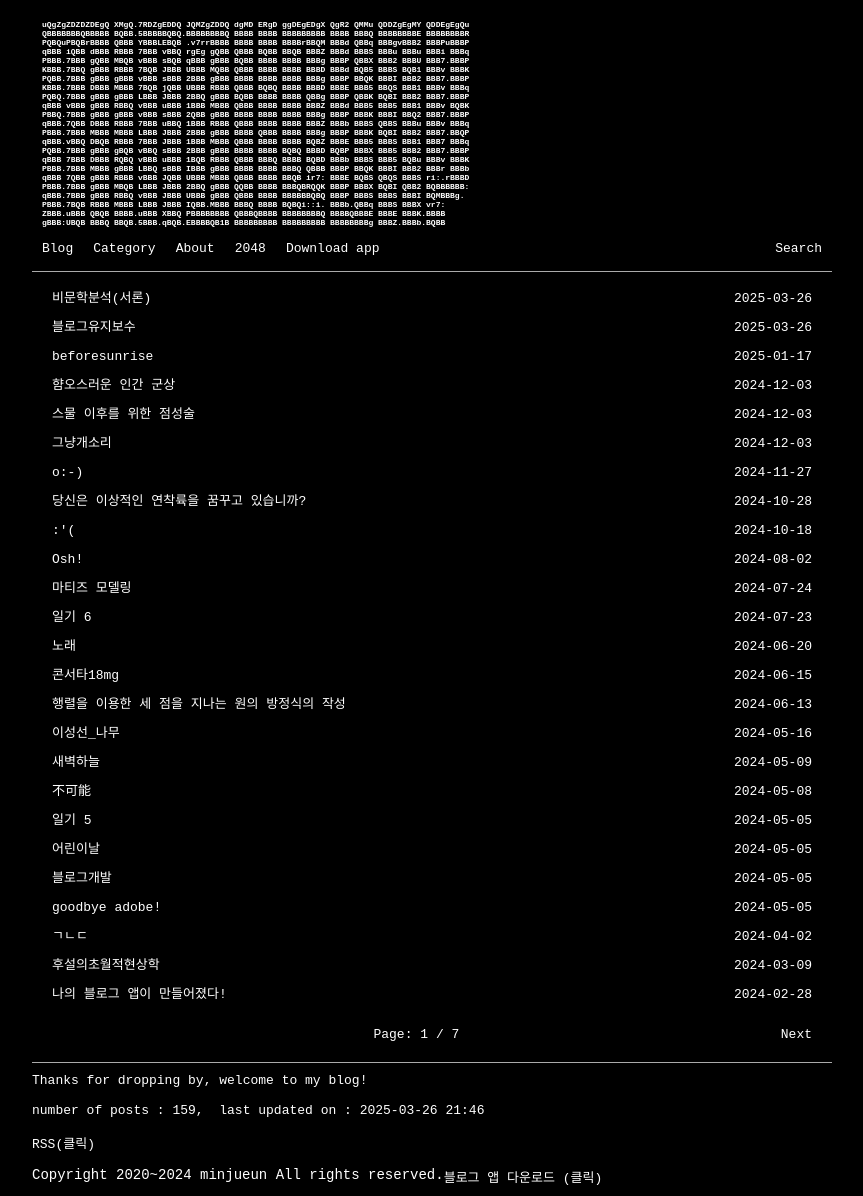
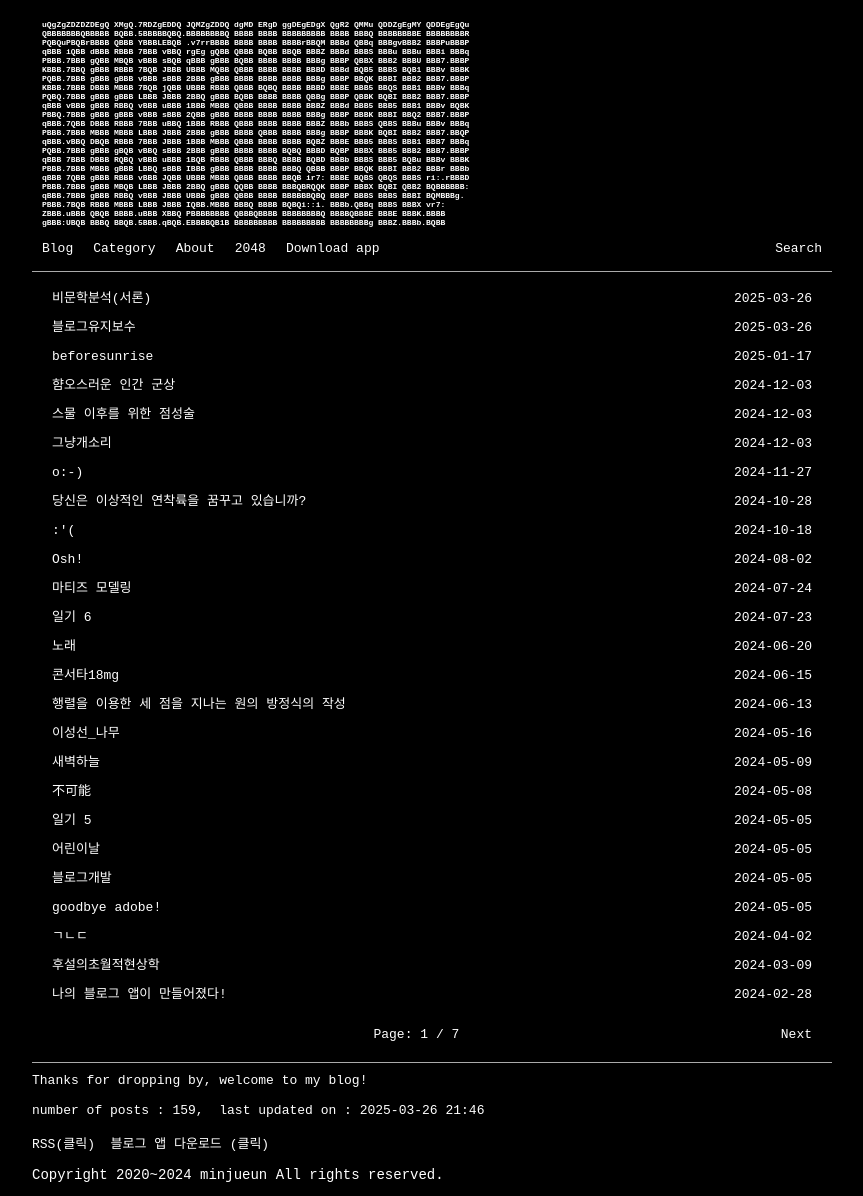
Before and after one commit to whoisrealminjueun/whoisrealminjueun.github.io, a Jekyll site: the page built from index.html, in a window 1280 px wide. Shown: the whole page, without its empty margins (208-1071 px from the left). Built offline with Jekyll 4.4.1, drawn with Linux system fonts in a browser that asks for light colours; the list of posts is cut into pages by our own code.

Commit message:
Update footer.html

```diff
--- a/_includes/footer.html
+++ b/_includes/footer.html
@@ -2,7 +2,7 @@
     Thanks for dropping by, welcome to my blog!&nbsp;<br><br/>
     {{ "number of posts : " }}{{ site.posts.size }},&nbsp;
     {{ "last updated on : " }}{{ "now" | date: "%Y-%m-%d %H:%M" }}<br><br/>
-    <a href="https://whoisrealminjueun.github.io/feed.xml">RSS(클릭)</a>&nbsp;<br><br/>
-    <a href="https://mega.nz/file/sL9QyRCa#Fk2D86LNPFbgXLYgFEbztoxZisk8EsxaIpF2v9z8l_I">블로그 앱 다운로드 (클릭)</a>&nbsp; <div class="footer-copyright-text float-left">Copyright 2020~2024 minjueun All rights reserved.</div>
+    <a href="https://whoisrealminjueun.github.io/feed.xml">RSS(클릭)</a>&nbsp; <a href="https://mega.nz/file/sL9QyRCa#Fk2D86LNPFbgXLYgFEbztoxZisk8EsxaIpF2v9z8l_I">블로그 앱 다운로드 (클릭)</a><br><br/>
+    <div class="footer-copyright-text float-left">Copyright 2020~2024 minjueun All rights reserved.</div>
     <div class="clearfix"></div>  <!-- clearfix 추가 -->
 </div>
```
